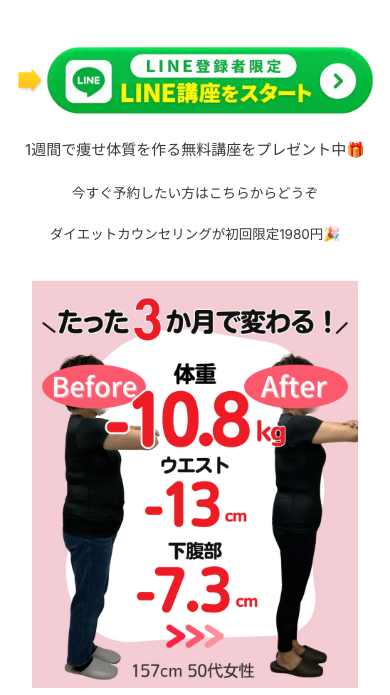
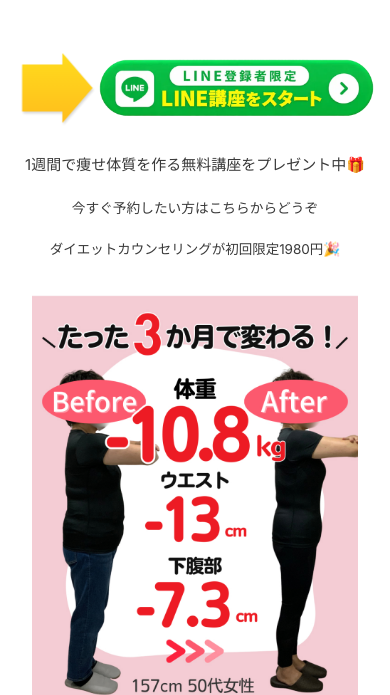
Before and after one commit to vi-vari/takuhoku-himawari-diet-lp, a plain HTML site: page index.html in a window 390 px wide. Shown: the part 295-990 px from the top of the page. Drawn offline with Linux system fonts and the light colour scheme.

Commit message:
Shrink LINE button by 3cm and enlarge arrow by 1.5cm
Co-Authored-By: Claude Opus 5.5 <noreply@anthropic.com>
Claude-Session: https://claude.ai/code/session_016waN5JEzFgpNmZ99UUHx5r

```diff
--- a/index.html
+++ b/index.html
@@ -22,7 +22,7 @@
 
   <!-- CTA 1 -->
   <section class="cta blk" style="--x:-400px;--mt:49px">
-    <div class="cta__row"><img class="cta-arrow" src="images/cta-arrow.svg" width="33" height="35" alt=""><a class="cta__btn" href="https://lin.ee/rWEbgNn" target="_blank" rel="noopener"><img src="images/line-button.webp" width="425" height="90" alt="LINE登録者限定 LINE講座をスタート"></a></div>
+    <div class="cta__row"><img class="cta-arrow" src="images/cta-arrow.svg" width="90" height="97" alt=""><a class="cta__btn" href="https://lin.ee/rWEbgNn" target="_blank" rel="noopener"><img src="images/line-button.webp" width="312" height="66" alt="LINE登録者限定 LINE講座をスタート"></a></div>
     <p class="cta__t1" style="--mt:23px">1週間で痩せ体質を作る無料講座をプレゼント中🎁</p>
     <p class="cta__t2" style="--mt:18.4px">今すぐ予約したい方はこちらからどうぞ</p>
     <p class="cta__t3" style="--mt:16.2px">ダイエットカウンセリングが初回限定1980円🎉</p>
@@ -106,7 +106,7 @@
 
   <!-- CTA 2 -->
   <section class="cta blk" style="--x:-394px;--mt:131.75px">
-    <div class="cta__row"><img class="cta-arrow" src="images/cta-arrow.svg" width="33" height="35" alt=""><a class="cta__btn" href="https://lin.ee/rWEbgNn" target="_blank" rel="noopener"><img src="images/line-button.webp" width="425" height="90" alt="LINE登録者限定 LINE講座をスタート"></a></div>
+    <div class="cta__row"><img class="cta-arrow" src="images/cta-arrow.svg" width="90" height="97" alt=""><a class="cta__btn" href="https://lin.ee/rWEbgNn" target="_blank" rel="noopener"><img src="images/line-button.webp" width="312" height="66" alt="LINE登録者限定 LINE講座をスタート"></a></div>
     <p class="cta__t1" style="--mt:19px">1週間で痩せ体質を作る無料講座をプレゼント中🎁</p>
     <p class="cta__t2" style="--mt:12.3px">今すぐ予約したい方はこちらからどうぞ</p>
     <p class="cta__t3" style="--mt:12.2px">ダイエットカウンセリングが初回限定1980円🎉</p>
@@ -140,7 +140,7 @@
 
   <!-- CTA 3 -->
   <section class="cta blk" style="--x:-376px;--mt:70.75px">
-    <div class="cta__row"><img class="cta-arrow" src="images/cta-arrow.svg" width="33" height="35" alt=""><a class="cta__btn" href="https://lin.ee/rWEbgNn" target="_blank" rel="noopener"><img src="images/line-button.webp" width="425" height="90" alt="LINE登録者限定 LINE講座をスタート"></a></div>
+    <div class="cta__row"><img class="cta-arrow" src="images/cta-arrow.svg" width="90" height="97" alt=""><a class="cta__btn" href="https://lin.ee/rWEbgNn" target="_blank" rel="noopener"><img src="images/line-button.webp" width="312" height="66" alt="LINE登録者限定 LINE講座をスタート"></a></div>
     <p class="cta__t1" style="--mt:9px">1週間で痩せ体質を作る無料講座をプレゼント中🎁</p>
     <p class="cta__t2" style="--mt:20.35px">今すぐ予約したい方はこちらからどうぞ</p>
     <p class="cta__t3" style="--mt:10.25px;padding-left:13px">ダイエットカウンセリングが初回限定1980円🎉</p>
--- a/style.css
+++ b/style.css
@@ -51,7 +51,7 @@ ul { list-style: none; }
 /* ---------- CTA ---------- */
 .cta { width: 800px; text-align: center; color: var(--c-text-dark); }
 .cta__btn {
-  display: block; width: 425px; max-width: 100%; margin: 0 auto;
+  display: block; width: 312px; max-width: 100%; margin: 0 auto;
   transition: transform .2s, opacity .2s;
 }
 .cta__btn:hover { opacity: .9; transform: translateY(-2px); }
@@ -60,10 +60,10 @@ ul { list-style: none; }
 /* ボタン左の金色矢印（参考LP diet-salon-lp と同じ動き）
    1.5秒周期：表示約1.2秒で左→右へ9px移動し、約0.3秒消える。
    速さは animation の 1.5s だけを変えて調整する。 */
-.cta__row { position: relative; width: 425px; max-width: 100%; margin: 0 auto; }
+.cta__row { position: relative; width: 312px; max-width: 100%; margin: 0 auto; }
 .cta-arrow {
   position: absolute; top: 50%; right: calc(100% + 6px);
-  width: 33px; height: auto; margin-top: -17.7px;
+  width: 90px; height: auto; margin-top: -48.3px;
   filter: drop-shadow(1px 2px 1px rgba(0,0,0,.15));
   animation: cta-arrow-nudge 1.5s linear infinite;
 }
@@ -174,9 +174,9 @@ ul { list-style: none; }
 
   .cta { width: 100%; padding: 0 16px; }
   .cta__btn { max-width: 100%; }
-  .cta__row { display: flex; align-items: center; gap: 1.2%; width: 100%; max-width: 460px; }
+  .cta__row { display: flex; align-items: center; gap: 1.2%; width: 100%; max-width: 408px; }
   .cta__row .cta__btn { flex: 1; min-width: 0; width: auto; margin: 0; }
-  .cta-arrow { position: static; flex: none; width: 7.2%; min-width: 26px; margin-top: 0; }
+  .cta-arrow { position: static; flex: none; width: 22%; min-width: 26px; margin-top: 0; }
   .cta__t3 { padding-left: 0 !important; }
 
   .ba img { width: calc(100% - 32px) !important; max-width: 460px; margin-left: auto; margin-right: auto; }
```
